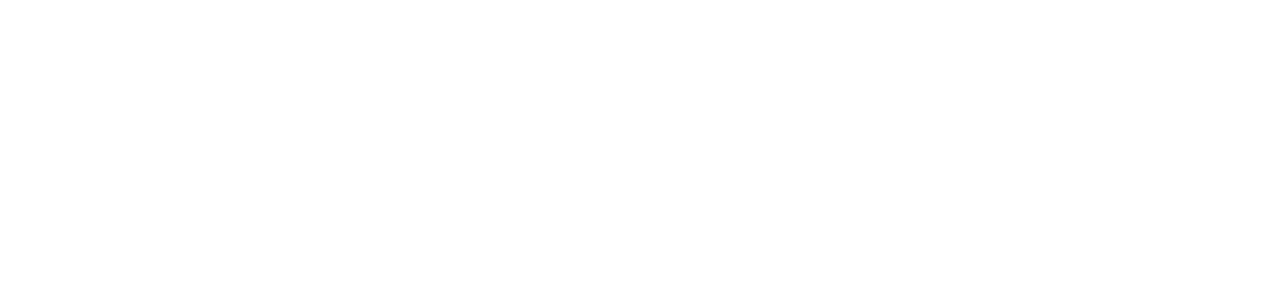
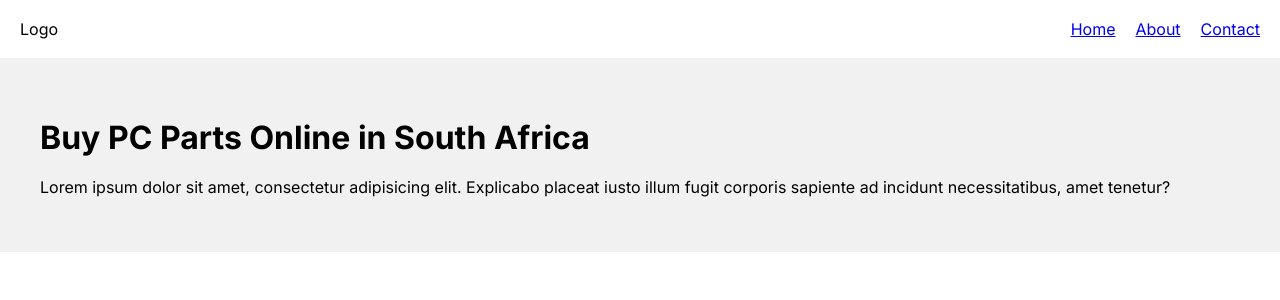
Before and after one commit to mattkiggen/pcstore, a Next.js app in the folder frontend/: page / in a window 1280 px wide. Shown: the top 300 px of the page. Built offline with nearby package versions, Linux system fonts and the light colour scheme.

Commit message:
add styled components and basic components

```diff
--- /dev/null
+++ b/frontend/components/Hero.js
@@ -0,0 +1,19 @@
+import styled from 'styled-components';
+
+export default function Hero() {
+  return (
+    <StyledSection>
+      <h1>Buy PC Parts Online in South Africa</h1>
+      <p>
+        Lorem ipsum dolor sit amet, consectetur adipisicing elit. Explicabo
+        placeat iusto illum fugit corporis sapiente ad incidunt necessitatibus,
+        amet tenetur?
+      </p>
+    </StyledSection>
+  );
+}
+
+const StyledSection = styled.section`
+  background-color: #f1f1f1;
+  padding: 40px;
+`;
--- /dev/null
+++ b/frontend/components/Navbar.js
@@ -0,0 +1,117 @@
+import { useState } from 'react';
+import Link from 'next/link';
+import styled from 'styled-components';
+
+export default function Navbar() {
+  const [isOpen, setIsOpen] = useState(false);
+
+  const items = [
+    { href: '/', name: 'Home' },
+    { href: '/', name: 'About' },
+    { href: '/', name: 'Contact' },
+  ];
+
+  const icon = (
+    <svg
+      xmlns='http://www.w3.org/2000/svg'
+      className='h-5 w-5'
+      viewBox='0 0 20 20'
+      fill='currentColor'
+      width={20}>
+      <path
+        fillRule='evenodd'
+        d='M3 5a1 1 0 011-1h12a1 1 0 110 2H4a1 1 0 01-1-1zM3 10a1 1 0 011-1h12a1 1 0 110 2H4a1 1 0 01-1-1zM3 15a1 1 0 011-1h12a1 1 0 110 2H4a1 1 0 01-1-1z'
+        clipRule='evenodd'
+      />
+    </svg>
+  );
+
+  const closeIcon = (
+    <svg
+      xmlns='http://www.w3.org/2000/svg'
+      className='h-5 w-5'
+      viewBox='0 0 20 20'
+      fill='currentColor'
+      width={20}>
+      <path
+        fillRule='evenodd'
+        d='M4.293 4.293a1 1 0 011.414 0L10 8.586l4.293-4.293a1 1 0 111.414 1.414L11.414 10l4.293 4.293a1 1 0 01-1.414 1.414L10 11.414l-4.293 4.293a1 1 0 01-1.414-1.414L8.586 10 4.293 5.707a1 1 0 010-1.414z'
+        clipRule='evenodd'
+      />
+    </svg>
+  );
+
+  return (
+    <StyledHeader>
+      <StyledNav>
+        <div>Logo</div>
+        <StyledButton onClick={() => setIsOpen(!isOpen)}>
+          {isOpen ? closeIcon : icon}
+        </StyledButton>
+        <StyledList isOpen={isOpen}>
+          {items.map((item) => (
+            <StyledItem>
+              <Link key={item.href} href={item.href}>
+                <a>{item.name}</a>
+              </Link>
+            </StyledItem>
+          ))}
+        </StyledList>
+      </StyledNav>
+    </StyledHeader>
+  );
+}
+
+const StyledHeader = styled.header`
+  padding: 20px;
+`;
+
+const StyledNav = styled.nav`
+  display: flex;
+  justify-content: space-between;
+  align-items: center;
+  flex-wrap: wrap;
+`;
+
+const StyledButton = styled.button`
+  border: 0;
+  background-color: transparent;
+  color: #222;
+  display: flex;
+  align-items: center;
+  cursor: pointer;
+
+  @media (min-width: 640px) {
+    display: none;
+  }
+`;
+
+const StyledList = styled.ul`
+  display: ${({ isOpen }) => (isOpen ? 'flex' : 'none')};
+  flex-direction: column;
+  width: 100%;
+  list-style: none;
+  margin: 0;
+  padding: 0;
+
+  @media (min-width: 640px) {
+    display: flex;
+    width: auto;
+    flex-direction: row;
+  }
+`;
+
+const StyledItem = styled.li`
+  margin-top: 20px;
+  :first-child {
+    margin-top: 40px;
+  }
+
+  @media (min-width: 640px) {
+    margin-top: 0;
+    :first-child {
+      margin-top: 0;
+    }
+    margin-left: 20px;
+  }
+`;
--- a/frontend/package.json
+++ b/frontend/package.json
@@ -9,8 +9,10 @@
   },
   "dependencies": {
     "next": "12.0.7",
+    "normalize.css": "^8.0.1",
     "react": "17.0.2",
-    "react-dom": "17.0.2"
+    "react-dom": "17.0.2",
+    "styled-components": "^5.3.3"
   },
   "devDependencies": {
     "eslint": "8.4.1",
--- /dev/null
+++ b/frontend/pages/_document.js
@@ -0,0 +1,42 @@
+import Document, { Html, Head, Main, NextScript } from 'next/document';
+import { ServerStyleSheet } from 'styled-components';
+
+export default class MyDocument extends Document {
+  static async getInitialProps(ctx) {
+    const sheet = new ServerStyleSheet();
+    const originalRenderPage = ctx.renderPage;
+
+    try {
+      ctx.renderPage = () =>
+        originalRenderPage({
+          enhanceApp: (App) => (props) =>
+            sheet.collectStyles(<App {...props} />),
+        });
+
+      const initialProps = await Document.getInitialProps(ctx);
+      return {
+        ...initialProps,
+        styles: (
+          <>
+            {initialProps.styles}
+            {sheet.getStyleElement()}
+          </>
+        ),
+      };
+    } finally {
+      sheet.seal();
+    }
+  }
+
+  render() {
+    return (
+      <Html lang='en'>
+        <Head />
+        <body>
+          <Main />
+          <NextScript />
+        </body>
+      </Html>
+    );
+  }
+}
--- a/frontend/pages/index.js
+++ b/frontend/pages/index.js
@@ -1,13 +1,16 @@
 import Head from 'next/head';
+import Hero from '../components/Hero';
+import Navbar from '../components/Navbar';
 
 export default function Home() {
   return (
-    <div>
+    <>
       <Head>
-        <title>Best PC Store</title>
-        <meta name='description' content='Generated by create next app' />
         <link rel='icon' href='/favicon.ico' />
+        <title>Buy PC Parts Online in South Africa</title>
       </Head>
-    </div>
+      <Navbar />
+      <Hero />
+    </>
   );
 }
--- a/frontend/styles/globals.css
+++ b/frontend/styles/globals.css
@@ -1,3 +1,10 @@
-* {
-  box-sizing: border-box;
+@import url('https://fonts.googleapis.com/css2?family=Inter:wght@400;700&display=swap');
+
+html {
+  font-size: 62.5%;
 }
+
+body {
+  font-size: 1.6rem;
+  font-family: 'Inter', sans-serif;
+}
```
Also changed, not shown: frontend/pages/_app.js (+4 -3 lines), 1 other file (tests, documents, lock files or other folders).
